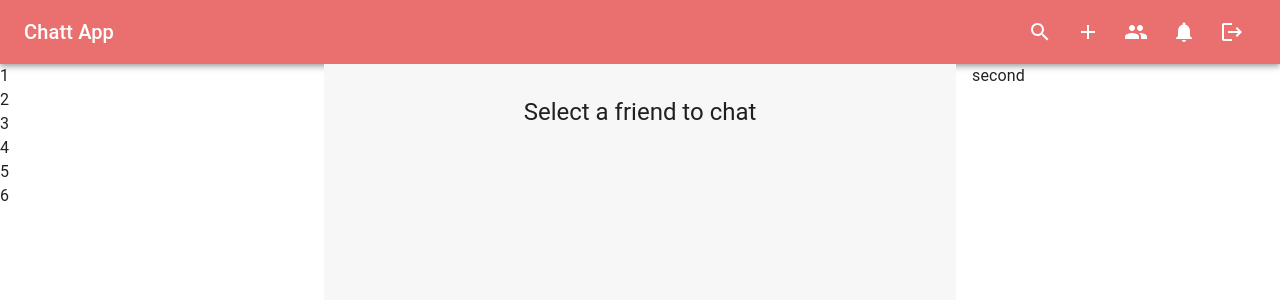
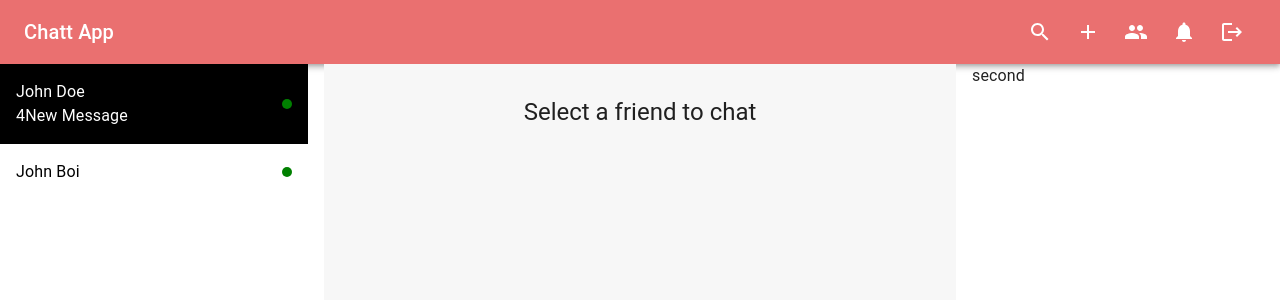
Before and after one commit to Hammadabbasoffc/Full-Stack-Projects-MERN-, a React (Vite) app in the folder Chatt App/client/: page / in a window 1280 px wide. Shown: the top 300 px of the page. Built offline with nearby package versions, Linux system fonts and the light colour scheme.

Commit message:
some important changes

```diff
--- a/Chatt App/client/src/components/layout/AppLayout.jsx
+++ b/Chatt App/client/src/components/layout/AppLayout.jsx
@@ -3,6 +3,7 @@ import Title from "../shared/Title";
 import Header from "./Header";
 import React from "react";
 import ChatList from "../specific/ChatList";
+import {samepleChats} from '../../constants/sampleData'
 
 const AppLayout = () => (WrappedComponent) => {
   return (props) => {
@@ -22,7 +23,14 @@ const AppLayout = () => (WrappedComponent) => {
             }}
           >
             {" "}
-            <ChatList chats={[1,2,3,4,5,6]} />{" "}
+            <ChatList chats={samepleChats} chatId={"1"} newMessagesAlert={[
+              {
+                chatId: "1",
+                count:4
+              }
+            ]}
+            onlineUsers={["1", "2"]}
+            />
           </Grid>
           <Grid item xs={12} sm={8} md={5} lg={6} height={"100%"}>
             <WrappedComponent {...props} />
--- a/Chatt App/client/src/components/layout/Header.jsx
+++ b/Chatt App/client/src/components/layout/Header.jsx
@@ -9,7 +9,7 @@ import {
   Typography,
 } from "@mui/material";
 import React, { lazy, Suspense, useState } from "react";
-import { orange } from "../constants/color";
+import { orange } from "../../constants/color";
 import {
   Menu as MenuIcon,
   Search as SearchIcon,
--- a/Chatt App/client/src/components/shared/ChatItem.jsx
+++ b/Chatt App/client/src/components/shared/ChatItem.jsx
@@ -1,19 +1,63 @@
-import React from 'react'
+import React, { memo } from "react";
+import { Link } from "../Styles/StyledComponents";
+import { Box, Stack, Typography } from "@mui/material";
 
 const ChatItem = ({
   avatar = [],
   name,
   _id,
   groupChat = false,
-    sameSendeer,
+  sameSender,
   isOnline,
   newMessageAlert,
   index = 0,
-    handleDeleteChat
+  handleDeleteChat,
 }) => {
   return (
-    <div>ChatItem</div>
-  )
-}
+    <Link
+      to={`/chat/${_id}`}
+      onContextMenu={(e) => handleDeleteChat(e, _id, groupChat)}
+      sx={{
+        padding: "0",
+      }}
+    >
+      <div
+        style={{
+          display: "flex",
+          gap: "1rem",
+          alignItems: "center",
+          backgroundColor: sameSender ? "black" : "unset",
+          color: sameSender ? "white" : "unset",
+          position: "relative",
+          padding: "1rem",
+        }}
+      >
+        {/* Avatar Card */}
 
-export default ChatItem
+        <Stack>
+          <Typography>{name}</Typography>
+          {newMessageAlert && (
+            <Typography>{newMessageAlert.count}New Message</Typography>
+          )}
+        </Stack>
+
+        {isOnline && (
+          <Box
+            sx={{
+              width: "10px",
+              height: "10px",
+              borderRadius: "50%",
+              backgroundColor: "green",
+              position: "absolute",
+              top: "50%",
+              right: "1rem",
+              transform: "translateY(-50%)",
+            }}
+          />
+        )}
+      </div>
+    </Link>
+  );
+};
+
+export default memo(ChatItem);
--- a/Chatt App/client/src/components/specific/ChatList.jsx
+++ b/Chatt App/client/src/components/specific/ChatList.jsx
@@ -1,7 +1,8 @@
-import { Stack } from '@mui/material';
-import React from 'react'
+import { Stack } from "@mui/material";
+import React from "react";
+import ChatItem from "../shared/ChatItem";
 
-const ChatList =  ({
+const ChatList = ({
   w = "100%",
   chats = [],
   chatId,
@@ -12,17 +13,37 @@ const ChatList =  ({
       count: 0,
     },
   ],
-    handelDeleteChat
+  handelDeleteChat,
 }) => {
-    return <Stack width={w} direction={"column"}>
-       {
-        chats?.map((data)=>{
-            return <div>
-                {data}
-            </div>
-        })
-       }
-    </Stack>;
+  return (
+    <Stack width={w} direction={"column"}>
+      {chats?.map((data, index) => {
+        const { avatar, _id, name, groupChat, members } = data;
+
+        const newMessageAlert = newMessagesAlert.find(
+          ({ chatId }) => chatId === _id
+        );
+
+        const isOnline = members?.some((member) => onlineUsers.includes(_id));
+
+        console.log(data);
+        return (
+          <ChatItem
+          index={index}
+            newMessageAlert={newMessageAlert}
+            isOnline={isOnline}
+            avatar={avatar}
+            name={name}
+            _id={_id}
+            key={_id}
+            groupChat={groupChat}
+            sameSender={chatId === _id}
+            handleDeleteChat={handelDeleteChat}
+          />
+        );
+      })}
+    </Stack>
+  );
 };
 
-export default ChatList
+export default ChatList;
--- /dev/null
+++ b/Chatt App/client/src/constants/sampleData.js
@@ -0,0 +1,167 @@
+export const samepleChats = [
+    {
+      avatar: ["https://www.w3schools.com/howto/img_avatar.png"],
+      name: "John Doe",
+      _id: "1",
+      groupChat: false,
+      members: ["1", "2"],
+    },
+
+    {
+      avatar: ["https://www.w3schools.com/howto/img_avatar.png"],
+      name: "John Boi",
+      _id: "2",
+      groupChat: true,
+      members: ["1", "2"],
+    },
+  ];
+
+  export const sampleUsers = [
+    {
+      avatar: "https://www.w3schools.com/howto/img_avatar.png",
+      name: "John Doe",
+      _id: "1",
+    },
+    {
+      avatar: "https://www.w3schools.com/howto/img_avatar.png",
+      name: "John Boi",
+      _id: "2",
+    },
+  ];
+
+  export const sampleNotifications = [
+    {
+      sender: {
+        avatar: "https://www.w3schools.com/howto/img_avatar.png",
+        name: "John Doe",
+      },
+      _id: "1",
+    },
+    {
+      sender: {
+        avatar: "https://www.w3schools.com/howto/img_avatar.png",
+        name: "John Boi",
+      },
+      _id: "2",
+    },
+  ];
+
+  export const sampleMessage = [
+    {
+      attachments: [],
+      content: "L*uda ka Message hai",
+      _id: "sfnsdjkfsdnfkjsbnd",
+      sender: {
+        _id: "user._id",
+        name: "Chaman ",
+      },
+      chat: "chatId",
+      createdAt: "2024-02-12T10:41:30.630Z",
+    },
+
+    {
+      attachments: [
+        {
+          public_id: "asdsad 2",
+          url: "https://www.w3schools.com/howto/img_avatar.png",
+        },
+      ],
+      content: "",
+      _id: "sfnsdjkfsdnfkdddjsbnd",
+      sender: {
+        _id: "sdfsdfsdf",
+        name: "Chaman  2",
+      },
+      chat: "chatId",
+      createdAt: "2024-02-12T10:41:30.630Z",
+    },
+  ];
+
+  export const dashboardData = {
+    users: [
+      {
+        name: "John Doe",
+        avatar: "https://www.w3schools.com/howto/img_avatar.png",
+        _id: "1",
+        username: "john_doe",
+        friends: 20,
+        groups: 5,
+      },
+      {
+        name: "John Boi",
+        avatar: "https://www.w3schools.com/howto/img_avatar.png",
+        _id: "2",
+        username: "john_boi",
+        friends: 20,
+        groups: 25,
+      },
+    ],
+
+    chats: [
+      {
+        name: "LabadBass Group",
+        avatar: ["https://www.w3schools.com/howto/img_avatar.png"],
+        _id: "1",
+        groupChat: false,
+        members: [
+          { _id: "1", avatar: "https://www.w3schools.com/howto/img_avatar.png" },
+          { _id: "2", avatar: "https://www.w3schools.com/howto/img_avatar.png" },
+        ],
+        totalMembers: 2,
+        totalMessages: 20,
+        creator: {
+          name: "John Doe",
+          avatar: "https://www.w3schools.com/howto/img_avatar.png",
+        },
+      },
+      {
+        name: "L*Da Luston Group",
+        avatar: ["https://www.w3schools.com/howto/img_avatar.png"],
+        _id: "2",
+        groupChat: true,
+        members: [
+          { _id: "1", avatar: "https://www.w3schools.com/howto/img_avatar.png" },
+          { _id: "2", avatar: "https://www.w3schools.com/howto/img_avatar.png" },
+        ],
+        totalMembers: 2,
+        totalMessages: 20,
+        creator: {
+          name: "John Boi",
+          avatar: "https://www.w3schools.com/howto/img_avatar.png",
+        },
+      },
+    ],
+
+    messages: [
+      {
+        attachments: [],
+        content: "L*uda ka Message hai",
+        _id: "sfnsdjkfsdnfkjsbnd",
+        sender: {
+          avatar: "https://www.w3schools.com/howto/img_avatar.png",
+          name: "Chaman ",
+        },
+        chat: "chatId",
+        groupChat: false,
+        createdAt: "2024-02-12T10:41:30.630Z",
+      },
+
+      {
+        attachments: [
+          {
+            public_id: "asdsad 2",
+            url: "https://www.w3schools.com/howto/img_avatar.png",
+          },
+        ],
+        content: "",
+        _id: "sfnsdjkfsdnfkdddjsbnd",
+        sender: {
+          avatar: "https://www.w3schools.com/howto/img_avatar.png",
+          name: "Chaman  2",
+        },
+        chat: "chatId",
+        groupChat: true,
+        createdAt: "2024-02-12T10:41:30.630Z",
+      },
+    ],
+  };
--- a/Chatt App/client/src/pages/Home.jsx
+++ b/Chatt App/client/src/pages/Home.jsx
@@ -1,6 +1,6 @@
 import React from 'react'
 import AppLayout from '../components/layout/AppLayout'
-import { grayColor } from "../components/constants/color";
+import { grayColor } from "../constants/color";
 import { Box, Typography } from '@mui/material'
 
 const Home = () => {
```
Also changed, not shown: Chatt App/client/src/constants/color.js (renamed from Chatt App/client/src/components/constants/color.js). Lines whose indentation alone changed are shown as unchanged.
